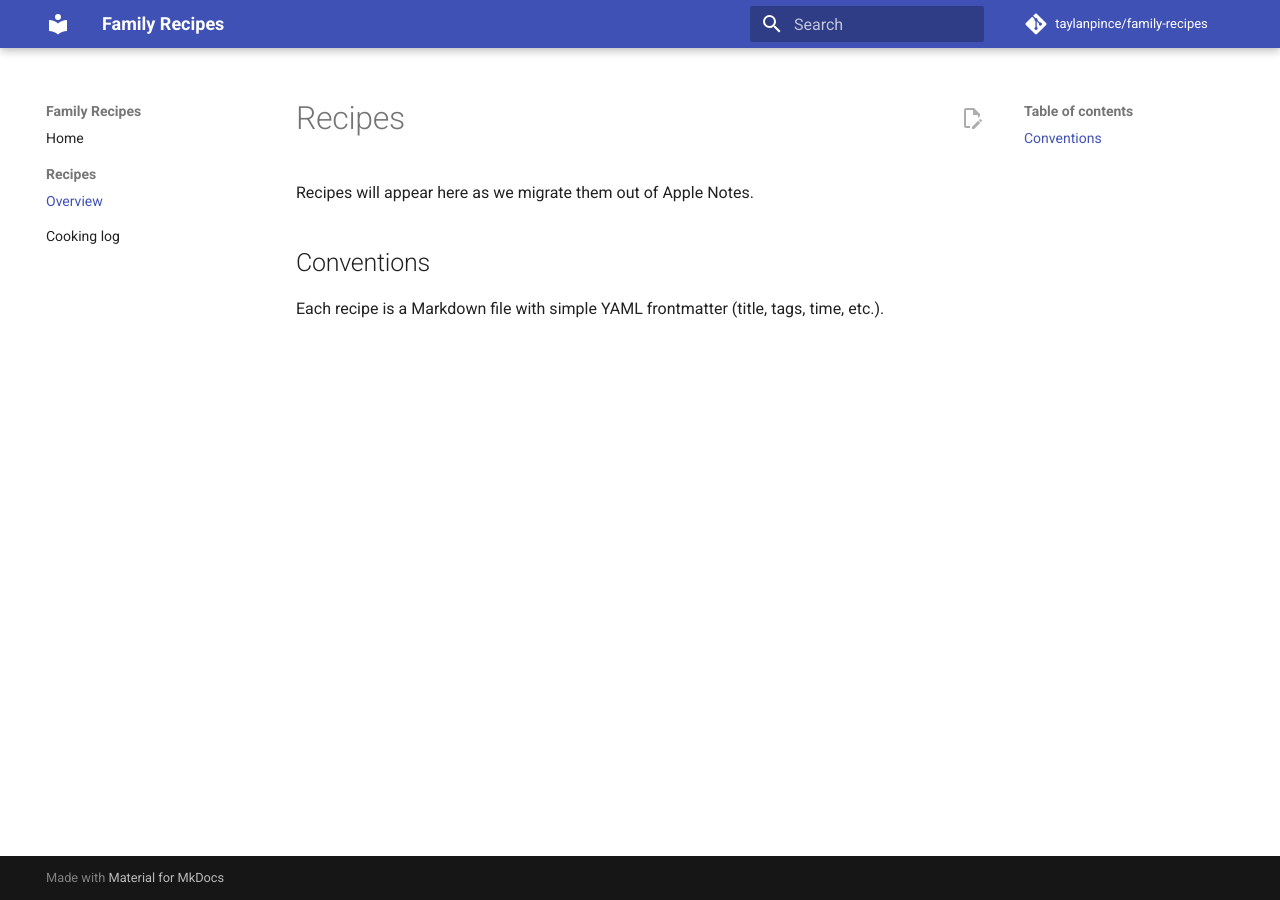
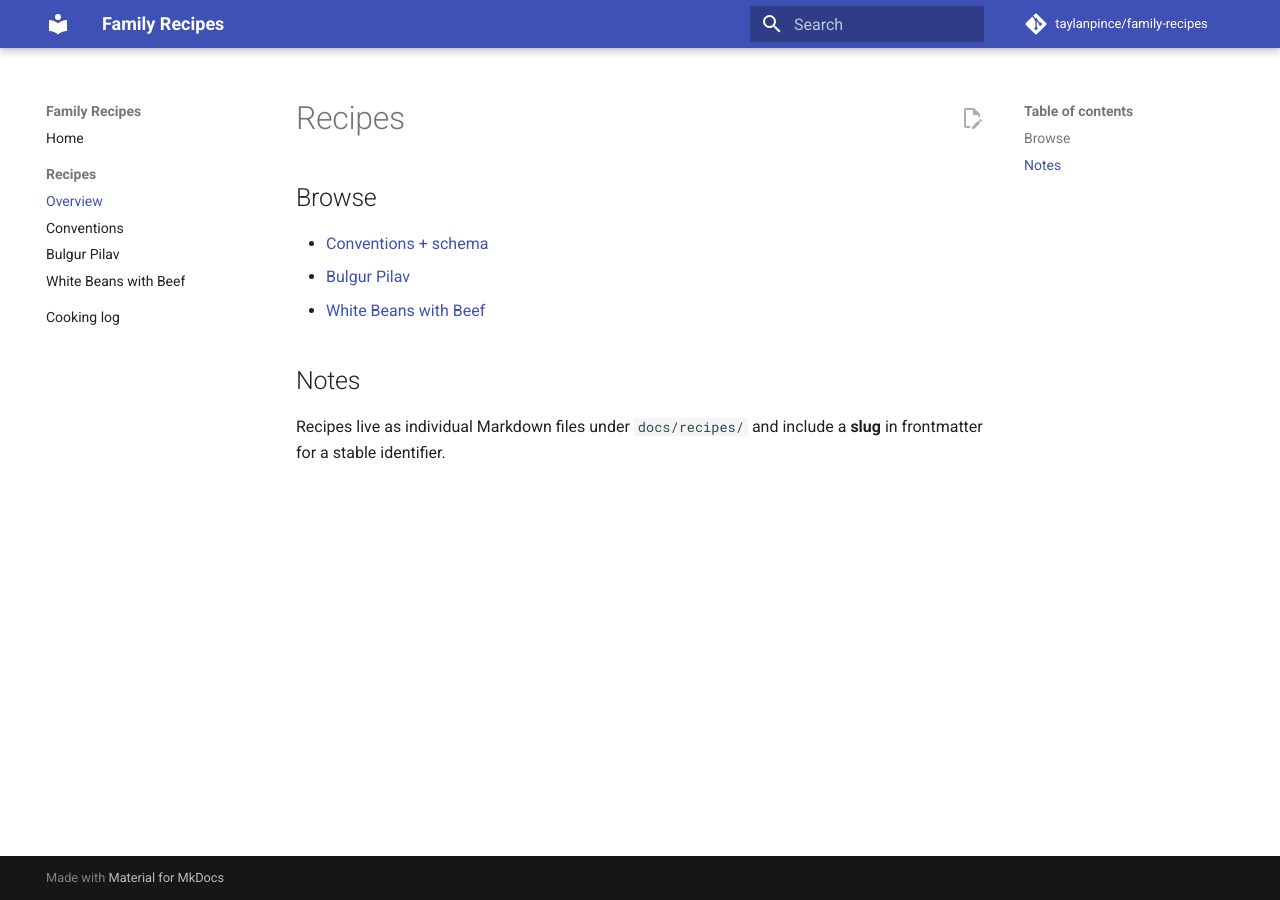
Before and after one commit to taylanpince/family-recipes, an MkDocs documentation site: the page built from docs/recipes/index.md, in a window 1280 px wide. Built offline with MkDocs 1.6.1 and Material for MkDocs 9.7.7, drawn with Linux system fonts in a browser that asks for light colours; comment, search, counter and statistics services are not loaded.

Commit message:
docs: add recipe schema + starter recipes

```diff
--- a/docs/recipes/index.md
+++ b/docs/recipes/index.md
@@ -1,7 +1,11 @@
 # Recipes
 
-Recipes will appear here as we migrate them out of Apple Notes.
+## Browse
 
-## Conventions
+- [Conventions + schema](conventions.md)
+- [Bulgur Pilav](bulgur-pilav.md)
+- [White Beans with Beef](white-beans-with-beef.md)
 
-Each recipe is a Markdown file with simple YAML frontmatter (title, tags, time, etc.).
+## Notes
+
+Recipes live as individual Markdown files under `docs/recipes/` and include a **slug** in frontmatter for a stable identifier.
--- a/mkdocs.yml
+++ b/mkdocs.yml
@@ -16,4 +16,7 @@ nav:
   - Home: index.md
   - Recipes:
       - Overview: recipes/index.md
+      - Conventions: recipes/conventions.md
+      - Bulgur Pilav: recipes/bulgur-pilav.md
+      - White Beans with Beef: recipes/white-beans-with-beef.md
   - Cooking log: log.md
```
Also changed, not shown: docs/recipes/_template.md (added, +18 -0 lines), docs/recipes/bulgur-pilav.md (added, +30 -0 lines), docs/recipes/conventions.md (added, +54 -0 lines), docs/recipes/white-beans-with-beef.md (added, +19 -0 lines).
